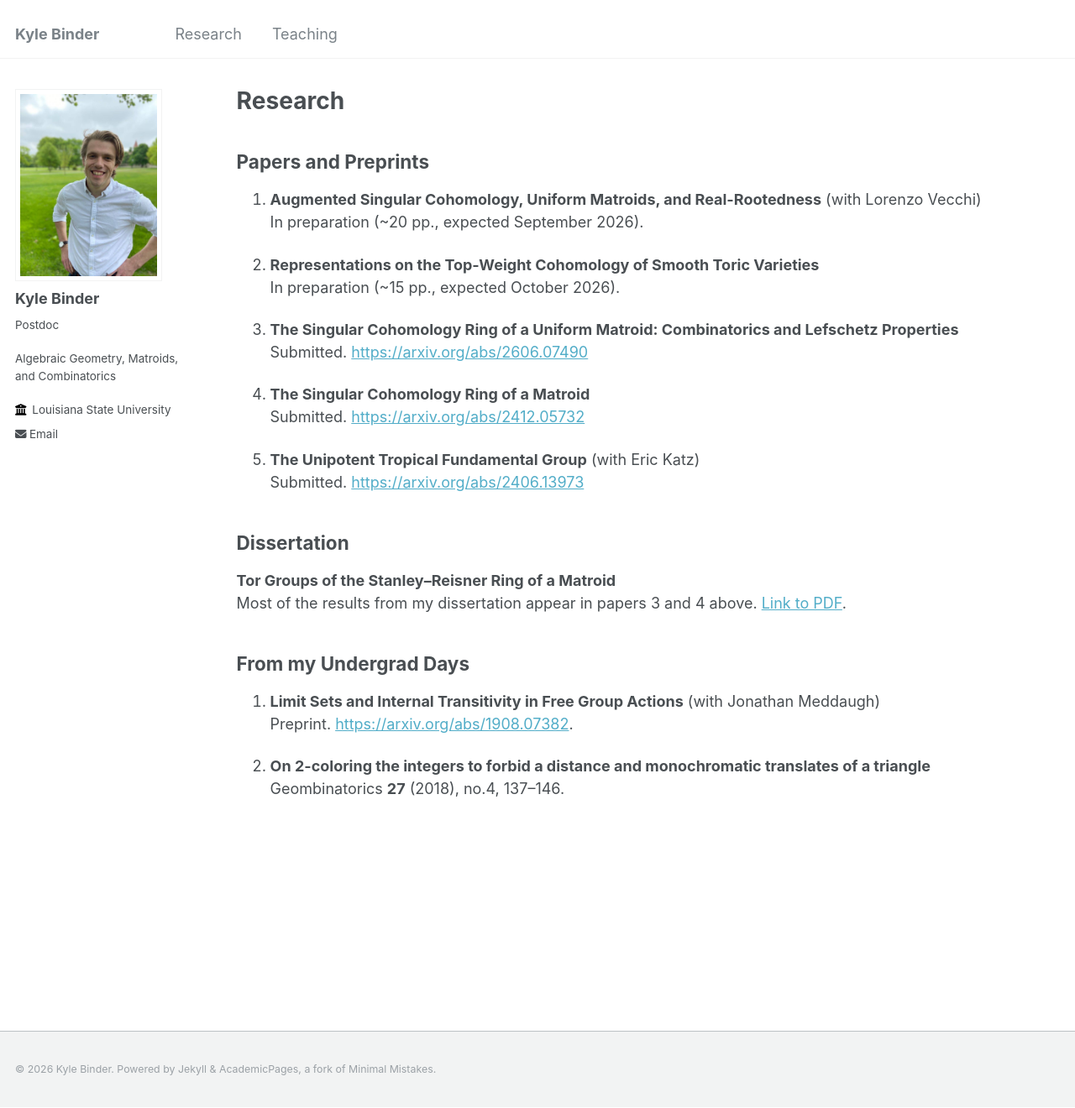
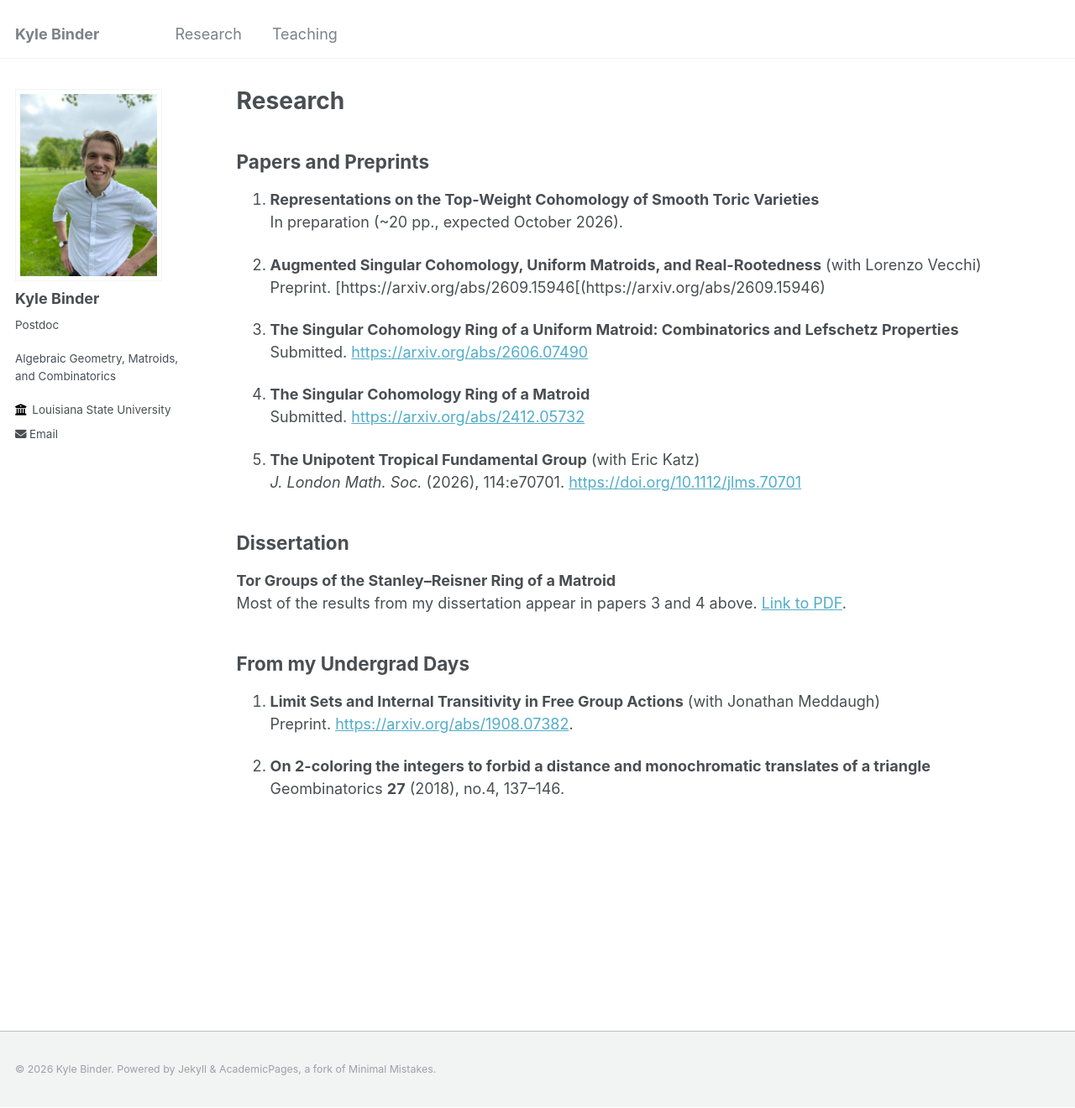
Before and after one commit to bindercommakyle/bindercommakyle.github.io, a Jekyll site: the page built from _pages/research.md, in a window 1280 px wide and 1320 px high. Shown: the whole window at 84% size. Built offline with Jekyll 4.4.1, drawn with Linux system fonts in a browser that asks for light colours.

Commit message:
Update research.md

```diff
--- a/_pages/research.md
+++ b/_pages/research.md
@@ -6,20 +6,21 @@ author_profile: true
 ---
 
 ## Papers and Preprints
-1. **Augmented Singular Cohomology, Uniform Matroids, and Real-Rootedness** (with Lorenzo Vecchi) <br>
-In preparation (~20 pp., expected September 2026).
 
-2. **Representations on the Top-Weight Cohomology of Smooth Toric Varieties** <br>
-In preparation (~15 pp., expected October 2026).
+1. **Representations on the Top-Weight Cohomology of Smooth Toric Varieties** <br>
+In preparation (~20 pp., expected October 2026).
 
-3. **The Singular Cohomology Ring of a Uniform Matroid: Combinatorics and Lefschetz Properties** <br>
+2. **Augmented Singular Cohomology, Uniform Matroids, and Real-Rootedness** (with Lorenzo Vecchi) <br>
+Preprint. [https://arxiv.org/abs/2609.15946[(https://arxiv.org/abs/2609.15946)
+
+4. **The Singular Cohomology Ring of a Uniform Matroid: Combinatorics and Lefschetz Properties** <br>
 Submitted. [https://arxiv.org/abs/2606.07490](https://arxiv.org/abs/2606.07490)
 
-4. **The Singular Cohomology Ring of a Matroid** <br>
+5. **The Singular Cohomology Ring of a Matroid** <br>
 Submitted. [https://arxiv.org/abs/2412.05732](https://arxiv.org/abs/2412.05732)
 
-5. **The Unipotent Tropical Fundamental Group** (with Eric Katz) <br>
-Submitted. [https://arxiv.org/abs/2406.13973](https://arxiv.org/abs/2406.13973)
+6. **The Unipotent Tropical Fundamental Group** (with Eric Katz) <br>
+_J. London Math. Soc._ (2026), 114:e70701. [https://doi.org/10.1112/jlms.70701](https://doi.org/10.1112/jlms.70701)
 
 ## Dissertation
 **Tor Groups of the Stanley--Reisner Ring of a Matroid** <br>
```
